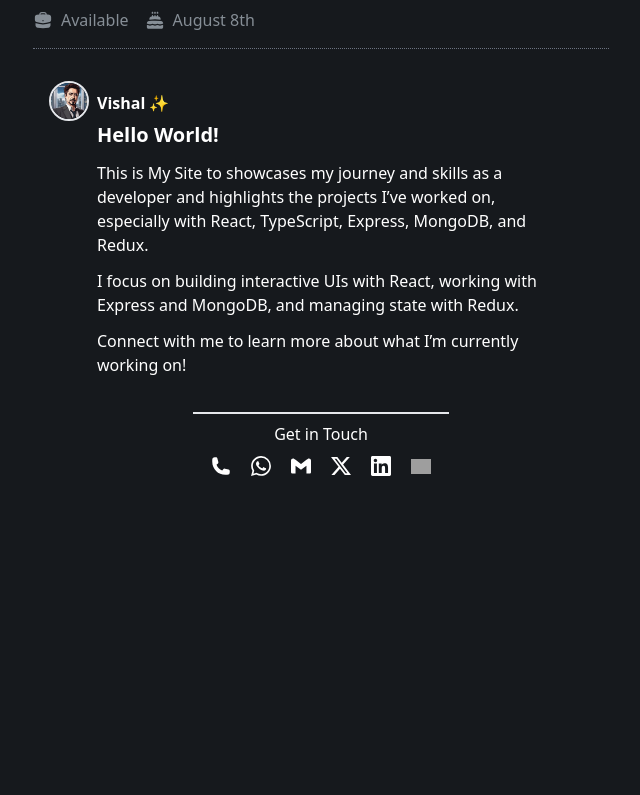
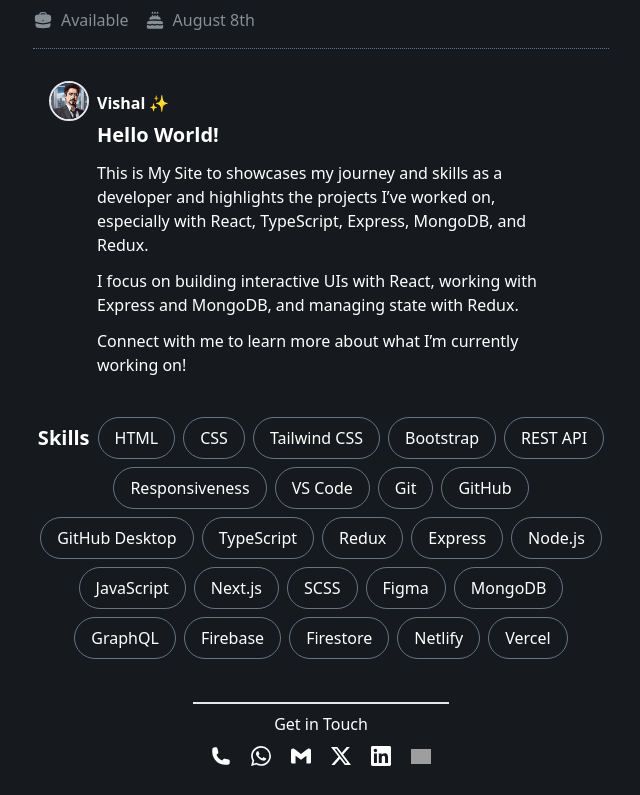
Before and after one commit to vishalpawarR/portfolio, a React (Vite) app: page / in a window 1280 px wide. Shown: the part 462-1257 px from the top of the page, without its empty margins (319-959 px from the left). Before the commit the page ends 967 px from the top, so only its background shows below. Built offline with nearby package versions, Linux system fonts and the light colour scheme; grey boxes are pictures that could not be loaded.

Commit message:
feat: skill sections is added

```diff
--- /dev/null
+++ b/src/components/Skills.jsx
@@ -0,0 +1,44 @@
+export default function Skills() {
+  const skills = [
+    "HTML",
+    "CSS",
+    "Tailwind CSS",
+    "Bootstrap",
+    "REST API",
+    "Responsiveness",
+    "VS Code",
+    "Git",
+    "GitHub",
+    "GitHub Desktop",
+    "TypeScript",
+    "Redux",
+    "Express",
+    "Node.js",
+    "JavaScript",
+    "Next.js",
+    "SCSS",
+    "Figma",
+    "MongoDB",
+    "GraphQL",
+    "Firebase",
+    "Firestore",
+    "Netlify",
+    "Vercel",
+  ]
+
+  return (
+    <>
+      <div className="flex flex-wrap gap-2 items-center my-6 max-w-xl justify-center mx-auto">
+        <h2 className="text-xl font-bold text-white">Skills</h2>
+        {skills.map((skill, index) => (
+          <button
+            key={`${skill}-${index}`}
+            className="flex-none px-4 py-2 rounded-full text-white transition-all duration-200 border border-gray-500 hover:bg-[#212529] cursor-default hover:border-white"
+          >
+            {skill}
+          </button>
+        ))}
+      </div>
+    </>
+  )
+}
--- a/src/pages/Home.jsx
+++ b/src/pages/Home.jsx
@@ -1,6 +1,7 @@
 import Tweet from "../components/Tweet"
 import MetaTags from "../components/MetaTags"
 import HeroSection from "../components/nav/HeroSection"
+import Skills from "../components/Skills"
 
 export default function Home() {
   return (
@@ -8,6 +9,7 @@
       <MetaTags title="Vishal Pawar | Software Engineer" />
       <HeroSection />
       <Tweet />
+      <Skills />
     </div>
   )
 }
--- a/tailwind.config.js
+++ b/tailwind.config.js
@@ -1,8 +1,6 @@
 /** @type {import('tailwindcss').Config} */
 export default {
-  content: [
-    "./src/**/*.{js,jsx,ts,tsx}", // Add this line
-  ],
+  content: ["./src/**/*.{js,jsx,ts,tsx}"],
   theme: {
     extend: {
       animation: {
```
